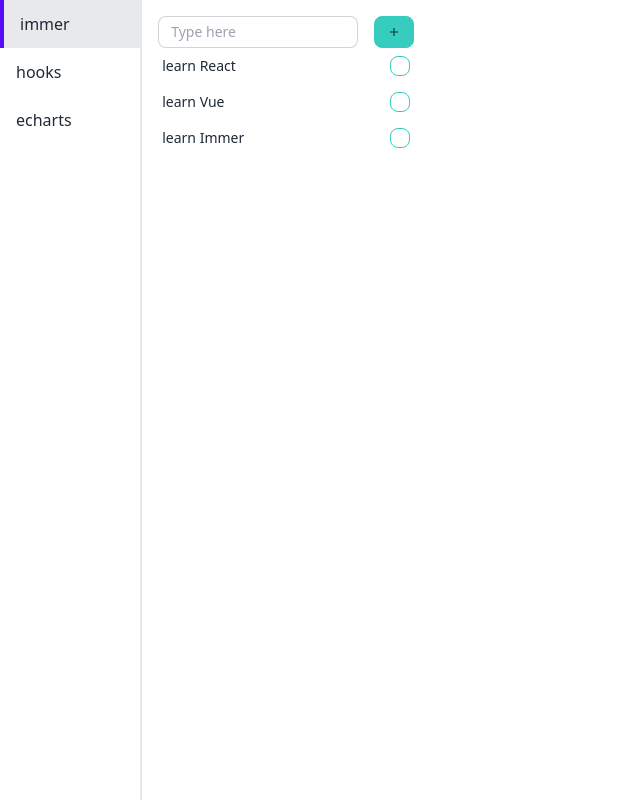
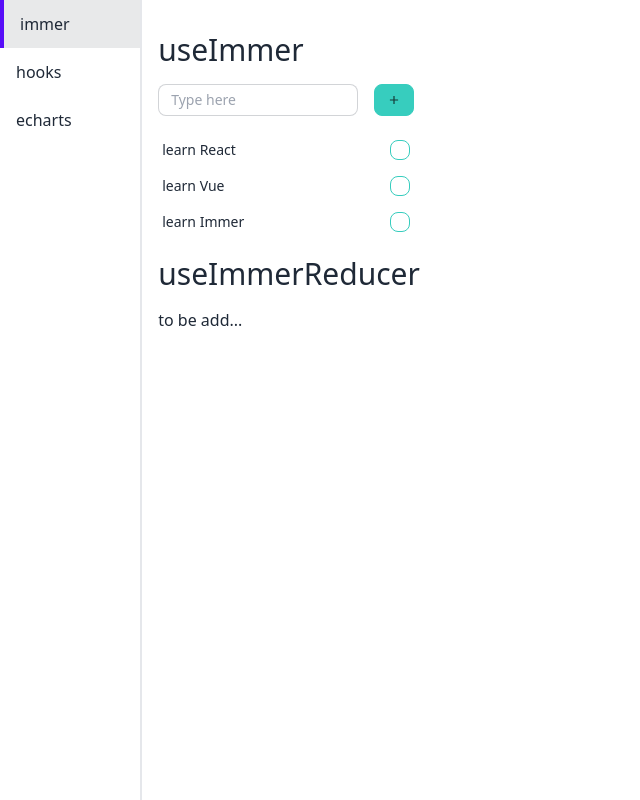
Before and after one commit to sunjiesama/vite-react-ts, a React (Vite) app: page /immer in a window 1280 px wide. Shown: the whole page, without its empty margins (0-640 px from the left). Built offline with nearby package versions, Linux system fonts and the light colour scheme.

Commit message:
🐞 fix(immer):案例完善

```diff
--- a/src/views/Immer/index.tsx
+++ b/src/views/Immer/index.tsx
@@ -14,17 +14,20 @@ const Index: React.FC = () => {
     { learnName: 'Vue', done: false, title: 'learn Vue' },
     { learnName: 'Immer', done: false, title: 'learn Immer' },
   ])
-  const [Item, setItem] = useImmer<LearnItem>({
+
+  const [todoItem, setItem] = useImmer<LearnItem>({
     learnName: '',
     done: false,
     title: '',
   })
 
   const handleChangeLearnName = (e: React.ChangeEvent<HTMLInputElement>): void => {
+    if (e.target.value !== '') {
       setItem((draft) => {
         draft.learnName = e.target.value
         draft.title = `learn ${e.target.value}`
       })
+    }
   }
 
   const handleLearn = (learnItem: LearnItem): void => {
@@ -37,22 +40,25 @@ const Index: React.FC = () => {
   }
 
   const handleAdd = (): void => {
+    if (todoItem.learnName !== '') {
       setLearnList((draft) => {
-      draft.push(Item)
+        draft.push(todoItem)
       })
       setItem((draft) => {
         draft.learnName = ''
         draft.title = ''
       })
     }
+  }
   return (
     <div className="w-64">
-      <div className="flex">
+      <h1 className="text-3xl my-4">useImmer </h1>
+      <div className="flex my-4">
         <input
           type="text"
           placeholder="Type here"
           className="input input-bordered input-sm w-full max-w-xs focus:outline-0 mr-4"
-          value={Item.learnName}
+          value={todoItem.learnName}
           onChange={handleChangeLearnName}
         />
         <button className="btn btn-accent btn-sm inline-block" onClick={handleAdd}>
@@ -67,12 +73,14 @@ const Index: React.FC = () => {
               type="checkbox"
               readOnly
               checked={i.done}
-              className="checkbox checkbox-accent  checkbox-sm"
+              className="checkbox checkbox-accent checkbox-sm"
               onChange={() => handleLearn(i)}
             />
           </label>
         </div>
       ))}
+      <h1 className="text-3xl my-4">useImmerReducer </h1>
+      <p>to be add...</p>
     </div>
   )
 }
```
Lines whose indentation alone changed are shown as unchanged.
